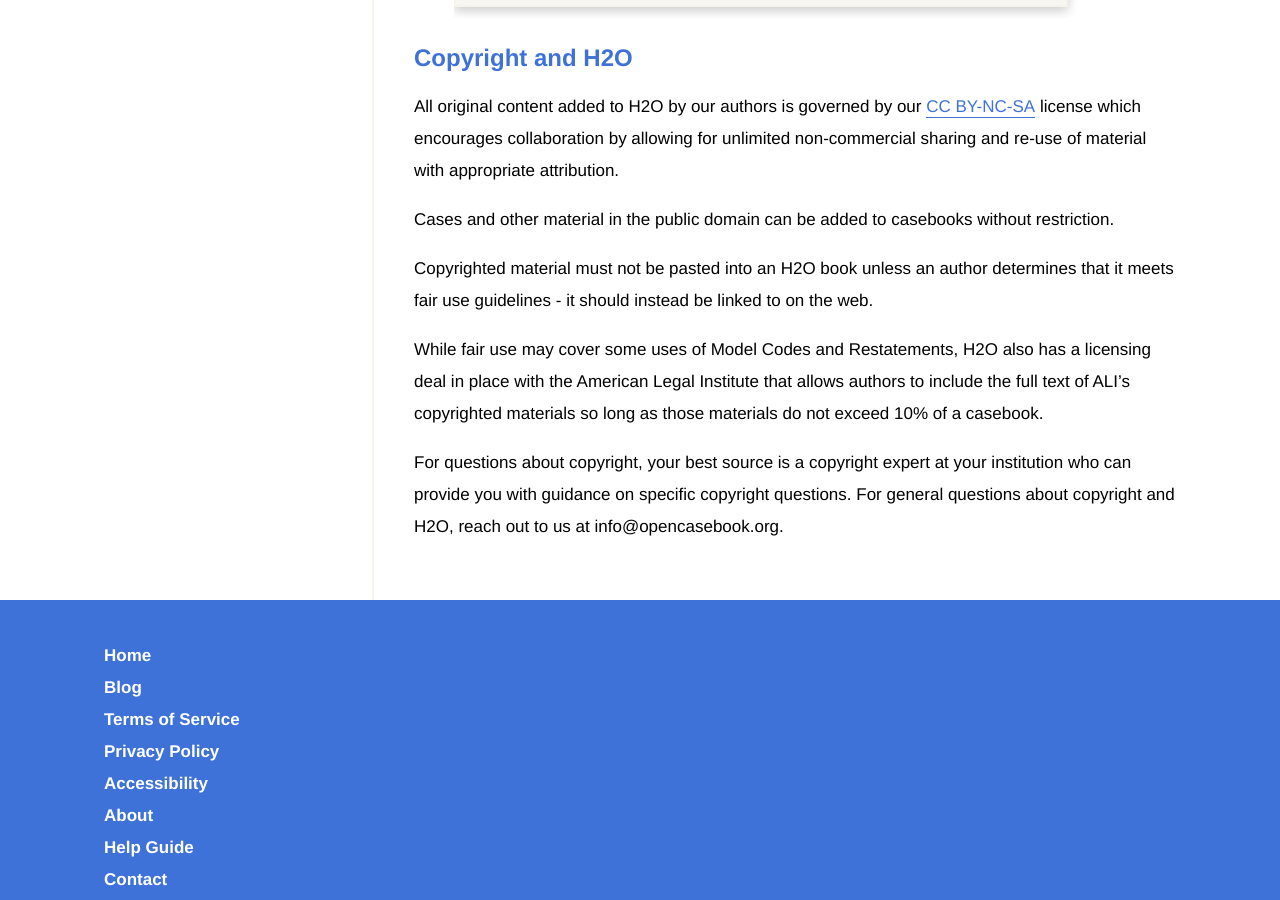
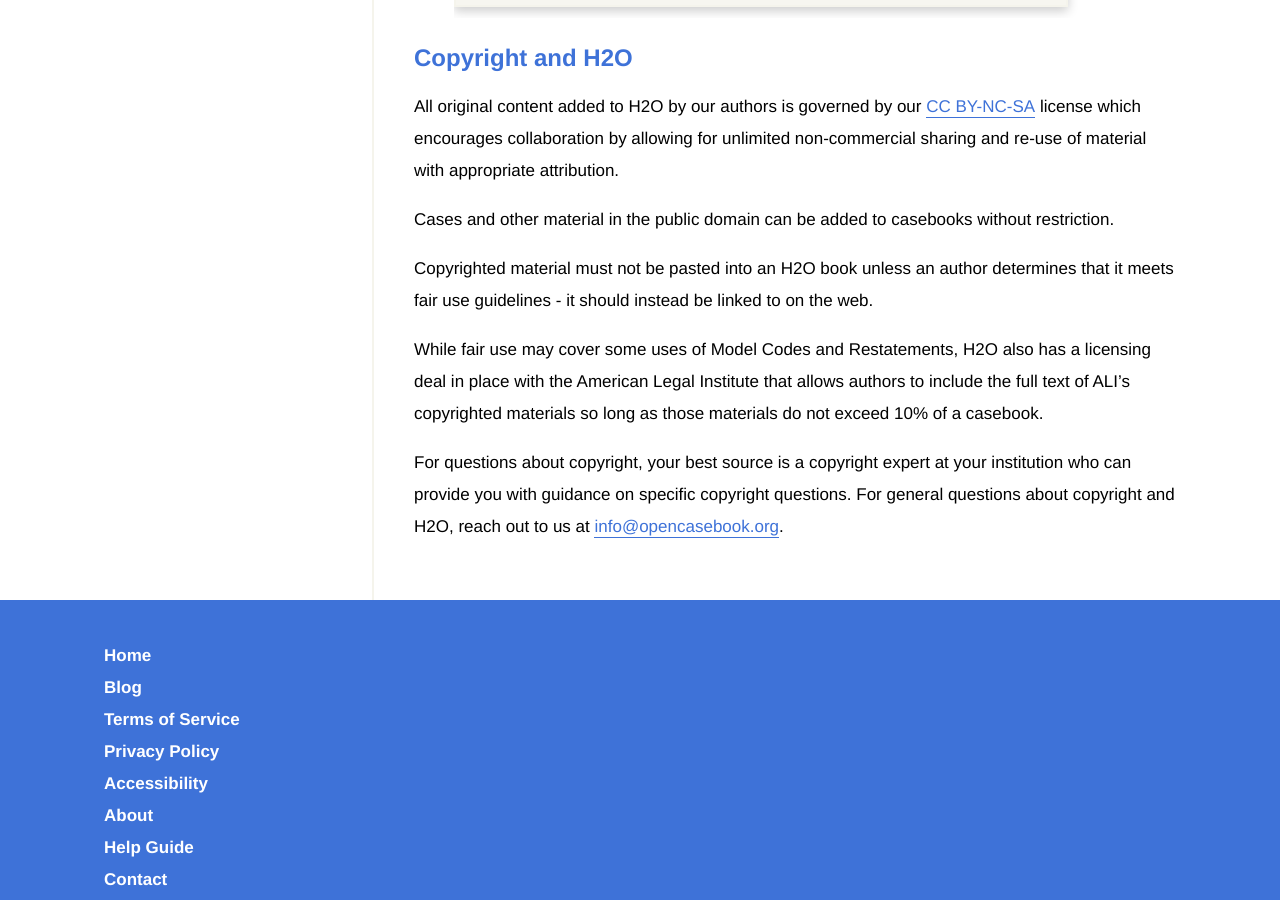
Before and after one commit to harvard-lil/h2o-static, a Jekyll site: the page built from app/making-casebooks.html, in a window 1280 px wide and 900 px high, scrolled down 19811 px. Built offline with Jekyll 4.4.1, drawn with Linux system fonts in a browser that asks for light colours; comment, search, counter and statistics services are not loaded; part of the change alters nothing that is shown.

```diff
--- a/app/making-casebooks.html
+++ b/app/making-casebooks.html
@@ -372,6 +372,6 @@ sharing-image: images/h2o-logo.svg
     <p>Cases and other material in the public domain can be added to casebooks without restriction.</p>
     <p>Copyrighted material must not be pasted into an H2O book unless an author determines that it meets fair use guidelines - it should instead be linked to on the web.</p>
     <p>While fair use may cover some uses of Model Codes and Restatements, H2O also has a licensing deal in place with the American Legal Institute that allows authors to include the full text of ALI’s copyrighted materials so long as those materials do not exceed 10% of a casebook.</p>
-    <p>For questions about copyright, your best source is a copyright expert at your institution who can provide you with guidance on specific copyright questions. For general questions about copyright and H2O, reach out to us at info@opencasebook.org.</p>
+    <p>For questions about copyright, your best source is a copyright expert at your institution who can provide you with guidance on specific copyright questions. For general questions about copyright and H2O, reach out to us at <a href="mailto:info@opencasebook.org">info@opencasebook.org</a>.</p>
 
 </main>
```
